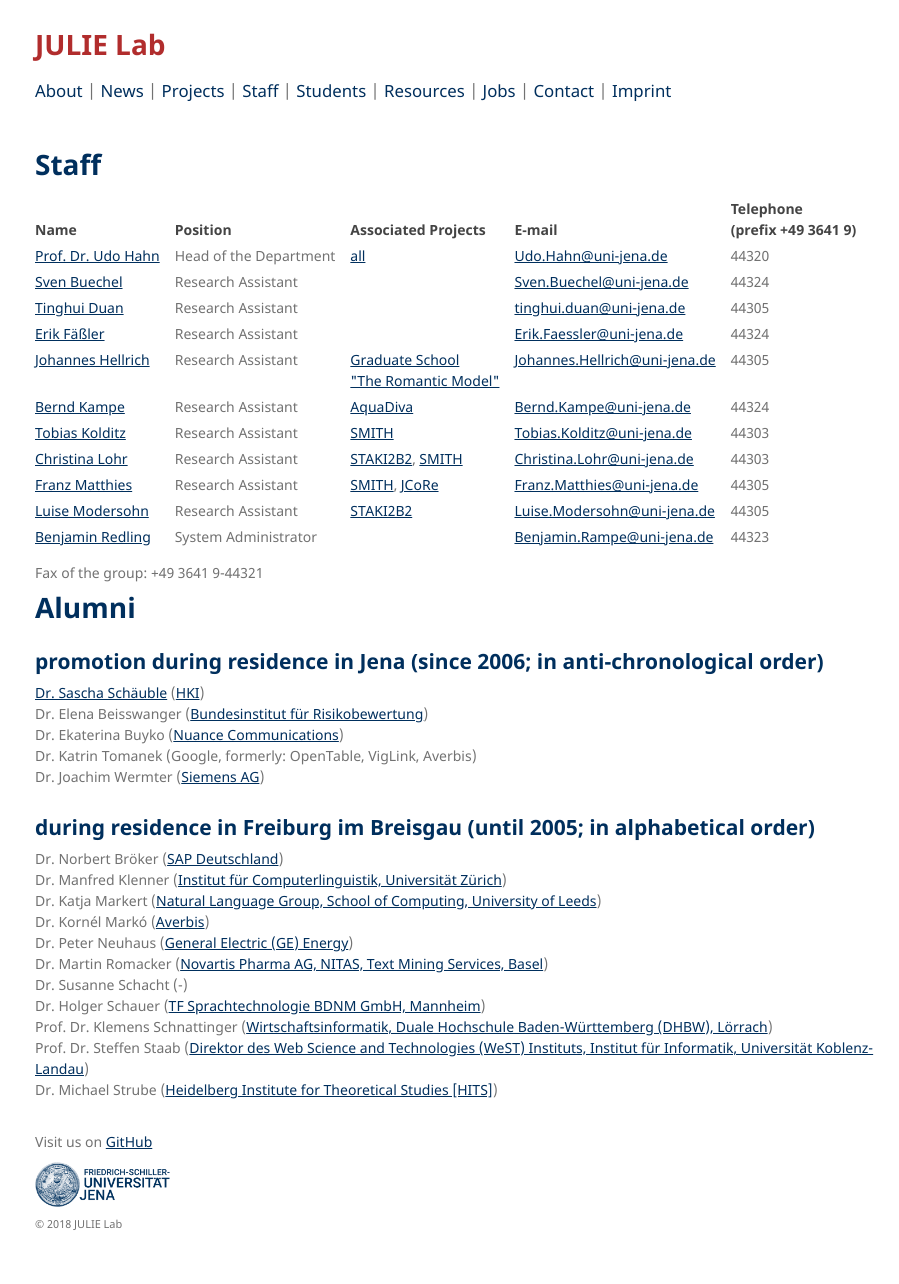
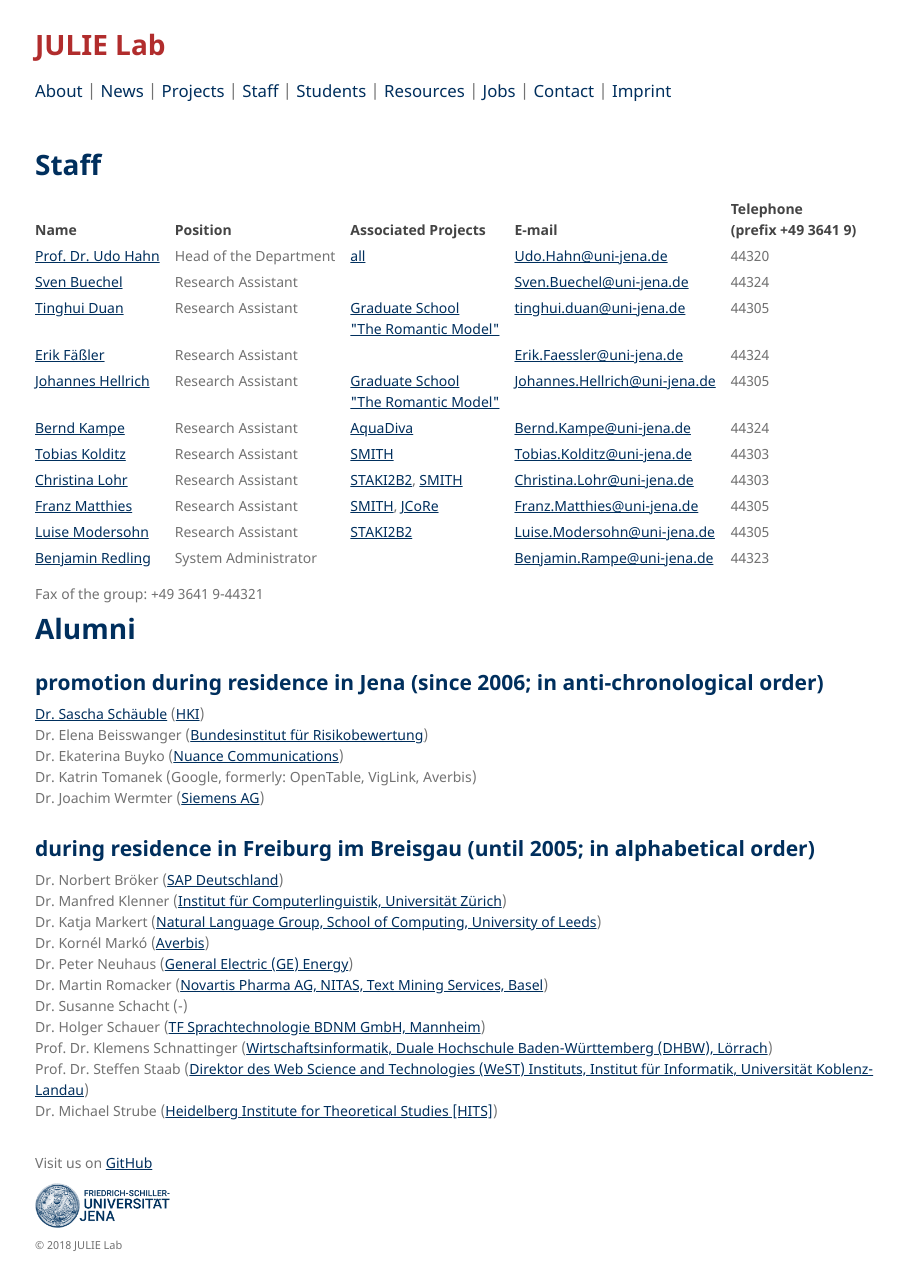
Before and after one commit to JULIELab/JULIELab.github.io, a Jekyll site: the page built from Staff.md, in a window 1280 px wide and 1284 px high. Shown: the whole window, without its empty margins (185-1084 px from the left). Built offline with Jekyll 4.4.1, drawn with Linux system fonts in a browser that asks for light colours; our own code applies the rules of GitHub Pages for plain Markdown files.

Commit message:
Update Staff.md

```diff
--- a/Staff.md
+++ b/Staff.md
@@ -8,7 +8,7 @@ layout: staff_tab
 | ---------------- | ---------------- | ---------------- | ---------------- | ---------------- |
 | [Prof. Dr. Udo Hahn](/Staff/Prof_+Dr_+Udo+Hahn.html)	| Head of the Department	| [all](/Projects/all.md)	| [Udo.Hahn@uni-jena.de](mailto:Udo.Hahn@uni-jena.de)	| 44320 |
 | [Sven Buechel](/Staff/Sven+Buechel.html)	| Research Assistant	| |	[Sven.Buechel@uni-jena.de](mailto:Sven.Buechel@uni-jena.de) | 44324 |
-| [Tinghui Duan](/Staff/Duan/index.html)	| Research Assistant	| |	[tinghui.duan@uni-jena.de](mailto:tinghui.duan@uni-jena.de) | 44305 |
+| [Tinghui Duan](/Staff/Duan/index.html)	| Research Assistant	|  [Graduate School<br/>\"The Romantic Model\"](http://modellromantik.uni-jena.de/) |	[tinghui.duan@uni-jena.de](mailto:tinghui.duan@uni-jena.de) | 44305 |
 | [Erik Fäßler](/Staff/Erik+Fäßler.html)	| Research Assistant	| |	[Erik.Faessler@uni-jena.de](mailto:Erik.Faessler@uni-jena.de)	| 44324 |
 | [Johannes Hellrich](/Staff/Johannes+Hellrich.html)	| Research Assistant	| [Graduate School<br/>\"The Romantic Model\"](http://modellromantik.uni-jena.de/)	| [Johannes.Hellrich@uni-jena.de](mailto:Johannes.Hellrich@uni-jena.de)	| 44305 |
 | [Bernd Kampe](/Staff/Kampe/) | Research Assistant | [AquaDiva](http://www.aquadiva.uni-jena.de/) | [Bernd.Kampe@uni-jena.de](mailto:Bernd.Kampe@uni-jena.de) | 44324 |
```
